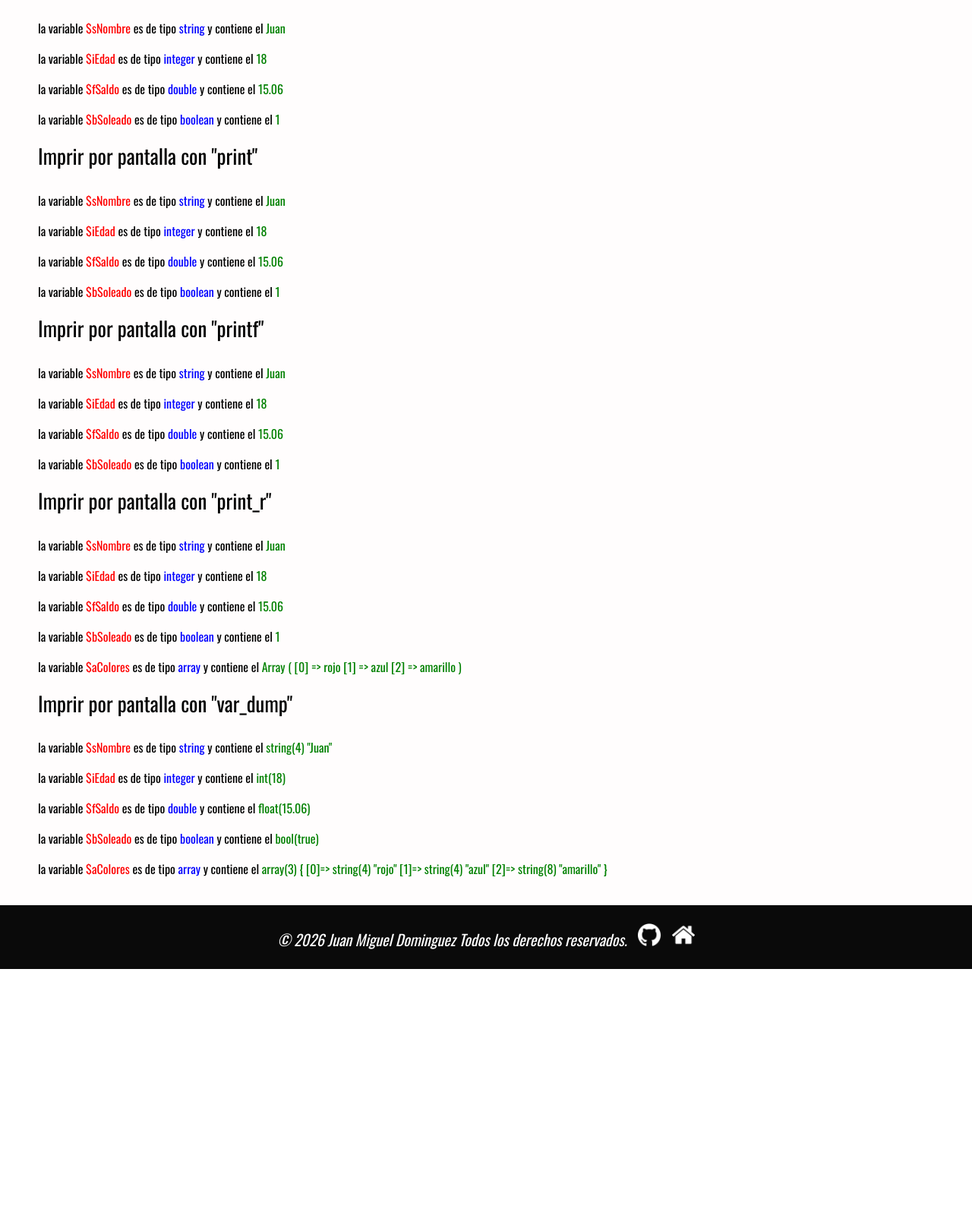
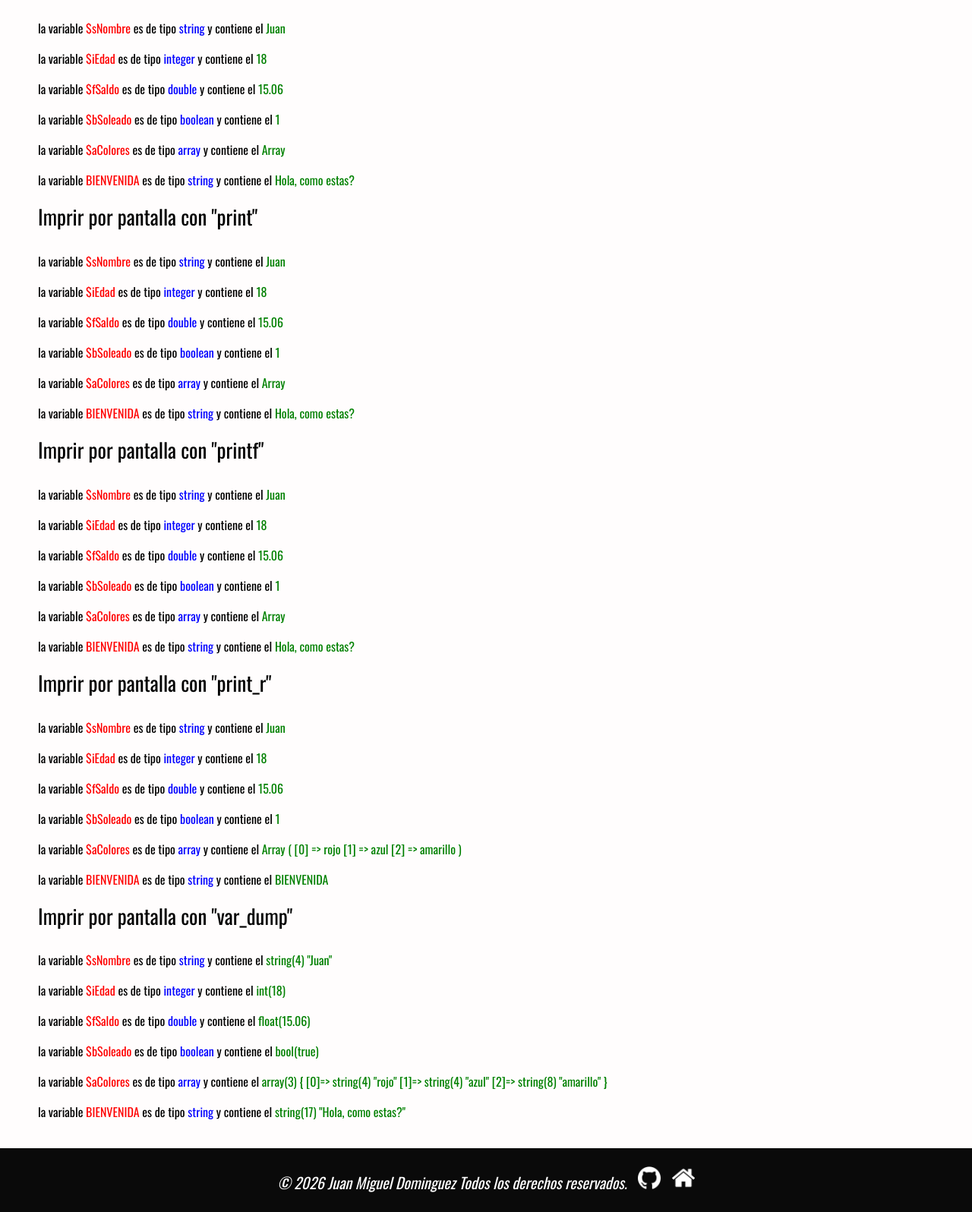
Before and after one commit to Juan-D07/JDPDWESProyectoTema3, a PHP site: page /codigoPHP/ejercicio01.php in a window 1280 px wide. Shown: the part 182-1778 px from the top of the page at 76% size. Before the commit the page ends 1458 px from the top, so only its background shows below. Run offline with PHP 8.4, Linux system fonts and the light colour scheme.

Commit message:
commit: mejora del ejercicio 1

```diff
--- a/codigoPHP/ejercicio01.php
+++ b/codigoPHP/ejercicio01.php
@@ -50,8 +50,9 @@ echo '<p> la variable <span class="nombre"> $sNombre </span> es de tipo '. "<spa
 echo '<p> la variable <span class="nombre"> $iEdad </span> es de tipo '. "<span class='tipo'>".gettype($iEdad)."</span> y contiene el <span class='valor'>$iEdad </span></p>";
 echo '<p> la variable <span class="nombre"> $fSaldo </span> es de tipo '. "<span class='tipo'>".gettype($fSaldo)."</span> y contiene el <span class='valor'>$fSaldo </span></p>";
 echo '<p> la variable <span class="nombre"> $bSoleado </span> es de tipo '. "<span class='tipo'>".gettype($bSoleado)."</span> y contiene el <span class='valor'>$bSoleado </span></p>";
-// echo '<p> la variable <span class="nombre"> $aColores </span> es de tipo '. "<span class='tipo'>".gettype($aColores)."</span> y contiene el <span class='valor'>$aColores </span></p>";
-// da un warning
+echo '<p> la variable <span class="nombre"> $aColores </span> es de tipo '. "<span class='tipo'>".gettype($aColores)."</span> y contiene el <span class='valor'>$aColores </span></p>"; //da un warning
+echo '<p> la variable <span class="nombre"> BIENVENIDA </span> es de tipo '. "<span class='tipo'>".gettype(BIENVENIDA)."</span> y contiene el <span class='valor'>".BIENVENIDA ."</span></p>";
+
 
 //imprimir variables con print
 print '<h3> Imprir por pantalla con "print" </h3>';
@@ -59,7 +60,8 @@ print '<p> la variable <span class="nombre"> $sNombre </span> es de tipo '. "<sp
 print '<p> la variable <span class="nombre"> $iEdad </span> es de tipo '. "<span class='tipo'>".gettype($iEdad)."</span> y contiene el <span class='valor'>$iEdad </span></p>";
 print '<p> la variable <span class="nombre"> $fSaldo </span> es de tipo '. "<span class='tipo'>".gettype($fSaldo)."</span> y contiene el <span class='valor'>$fSaldo </span></p>";
 print '<p> la variable <span class="nombre"> $bSoleado </span> es de tipo '. "<span class='tipo'>".gettype($bSoleado)."</span> y contiene el <span class='valor'>$bSoleado </span></p>";
-// print '<p> la variable <span class="nombre"> $aColores </span> es de tipo '. "<span class='tipo'>".gettype($aColores)."</span> y contiene el <span class='valor'>$aColores </span></p>";
+print '<p> la variable <span class="nombre"> $aColores </span> es de tipo '. "<span class='tipo'>".gettype($aColores)."</span> y contiene el <span class='valor'>$aColores </span></p>";
+print '<p> la variable <span class="nombre"> BIENVENIDA </span> es de tipo '. "<span class='tipo'>".gettype(BIENVENIDA)."</span> y contiene el <span class='valor'>".BIENVENIDA." </span></p>";
 
 //imprimir variables con printf, usa parametors para mostrar las variabbles
 printf('<h3> Imprir por pantalla con "printf" </h3>');
@@ -67,7 +69,8 @@ printf('<p> la variable <span class="nombre"> %s </span> es de tipo '. "<span cl
 printf('<p> la variable <span class="nombre"> %s </span> es de tipo '. "<span class='tipo'> %s </span> y contiene el <span class='valor'> %d </span></p>",'$iEdad',gettype($iEdad),$iEdad);
 printf('<p> la variable <span class="nombre"> %s </span> es de tipo '. "<span class='tipo'> %s </span> y contiene el <span class='valor'> %.2f </span></p>",'$fSaldo',gettype($fSaldo),$fSaldo);
 printf('<p> la variable <span class="nombre"> %s </span> es de tipo '. "<span class='tipo'> %s </span> y contiene el <span class='valor'> %s </span></p>",'$bSoleado',gettype($bSoleado),$bSoleado);
-// printf('<p> la variable <span class="nombre"> %s </span> es de tipo '. "<span class='tipo'> %s </span> y contiene el <span class='valor'> %s </span></p>",'$aColores',gettype($aColores),$aColores);
+printf('<p> la variable <span class="nombre"> %s </span> es de tipo '. "<span class='tipo'> %s </span> y contiene el <span class='valor'> %s </span></p>",'$aColores',gettype($aColores),$aColores);
+printf('<p> la variable <span class="nombre"> %s </span> es de tipo '. "<span class='tipo'> %s </span> y contiene el <span class='valor'> %s </span></p>",'BIENVENIDA',gettype(BIENVENIDA),BIENVENIDA);
 
 //imprimir variables con print_r, usar para imprir arrays
 print_r('<h3> Imprir por pantalla con "print_r" </h3>');
@@ -78,6 +81,8 @@ print_r('<p> la variable <span class="nombre"> $bSoleado </span> es de tipo '. "
 print_r('<p> la variable <span class="nombre"> $aColores </span> es de tipo '. "<span class='tipo'>".gettype($aColores)."</span> y contiene el <span class='valor'>");
 print_r($aColores);
 print_r("</span></p>");
+print_r('<p> la variable <span class="nombre"> BIENVENIDA </span> es de tipo '. "<span class='tipo'>".gettype(BIENVENIDA)."</span> y contiene el <span class='valor'>BIENVENIDA </span></p>");
+
 
 //imprimir variables con var_dump, usar para ver detalles de la variable
 echo '<h3> Imprir por pantalla con "var_dump" </h3>';
@@ -91,6 +96,8 @@ echo '<p> la variable <span class="nombre"> $bSoleado </span> es de tipo '. "<sp
 echo var_dump($bSoleado)." </span></p>";
 echo '<p> la variable <span class="nombre"> $aColores </span> es de tipo '. "<span class='tipo'>".gettype($aColores)."</span> y contiene el <span class='valor'>";
 echo var_dump($aColores)." </span></p>";
+echo '<p> la variable <span class="nombre"> BIENVENIDA </span> es de tipo '. "<span class='tipo'>".gettype(BIENVENIDA)."</span> y contiene el <span class='valor'>";
+echo var_dump(BIENVENIDA)." </span></p>";
 ?>
   </main>
 
```
